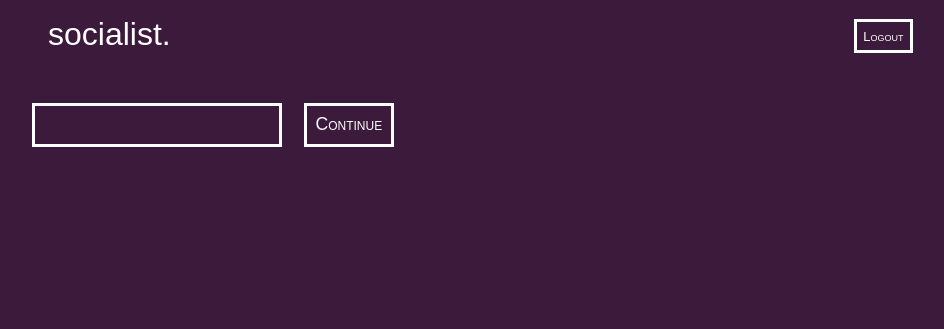
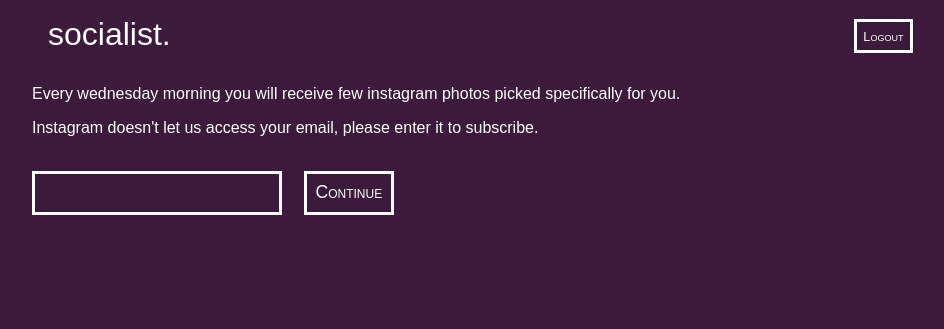
Before and after one commit to stlk/socialist, a Django app: template console/templates/subscribe.html in a window 1280 px wide. Shown: the top 329 px of the page, without its empty margins (158-1102 px from the left). Run offline with Django 3.2, Linux system fonts and the light colour scheme; the template is opened without the code that fills it: values that come from a table or form of the project are taken from there, others are empty; the visitor is signed in with stand-in values (Sample User, id 1); parts of the project's set-up code (start-up, migrations or seed data) failed here and were passed over.

Commit message:
Add some copy

```diff
--- a/console/templates/subscribe.html
+++ b/console/templates/subscribe.html
@@ -1,9 +1,12 @@
 {% extends 'layout.html' %}
-{% block title %}Want to receive my weekly newsletter?{% endblock %}
+{% block title %}subscribe{% endblock %}
 
 {% block content %}
 <p>
-
+	Every wednesday morning you will receive few instagram photos picked specifically for you.
+</p>
+<p>
+	Instagram doesn't let us access your email, please enter it to subscribe.
 </p>
 <form action="{% url 'console:subscribe' %}" method="post">
 	{{ form.email }}
--- a/console/templates/subscribed.html
+++ b/console/templates/subscribed.html
@@ -1,5 +1,5 @@
 {% extends 'layout.html' %}
-{% block title %}Thank you!{% endblock %}
+{% block title %}thank you!{% endblock %}
 
 {% block header %}
 <form method="post">
--- a/templates/layout.html
+++ b/templates/layout.html
@@ -2,7 +2,7 @@
 <html lang="en">
 <head>
   <meta charset="UTF-8">
-  <title>{% block title %}{% endblock %} | socialist</title>
+  <title>{% block title %}{% endblock %} | your intagram newsletter - socialist</title>
   {% load static %}
   <link href="{% static 'app.css' %}" rel="stylesheet">
 </head>
```
